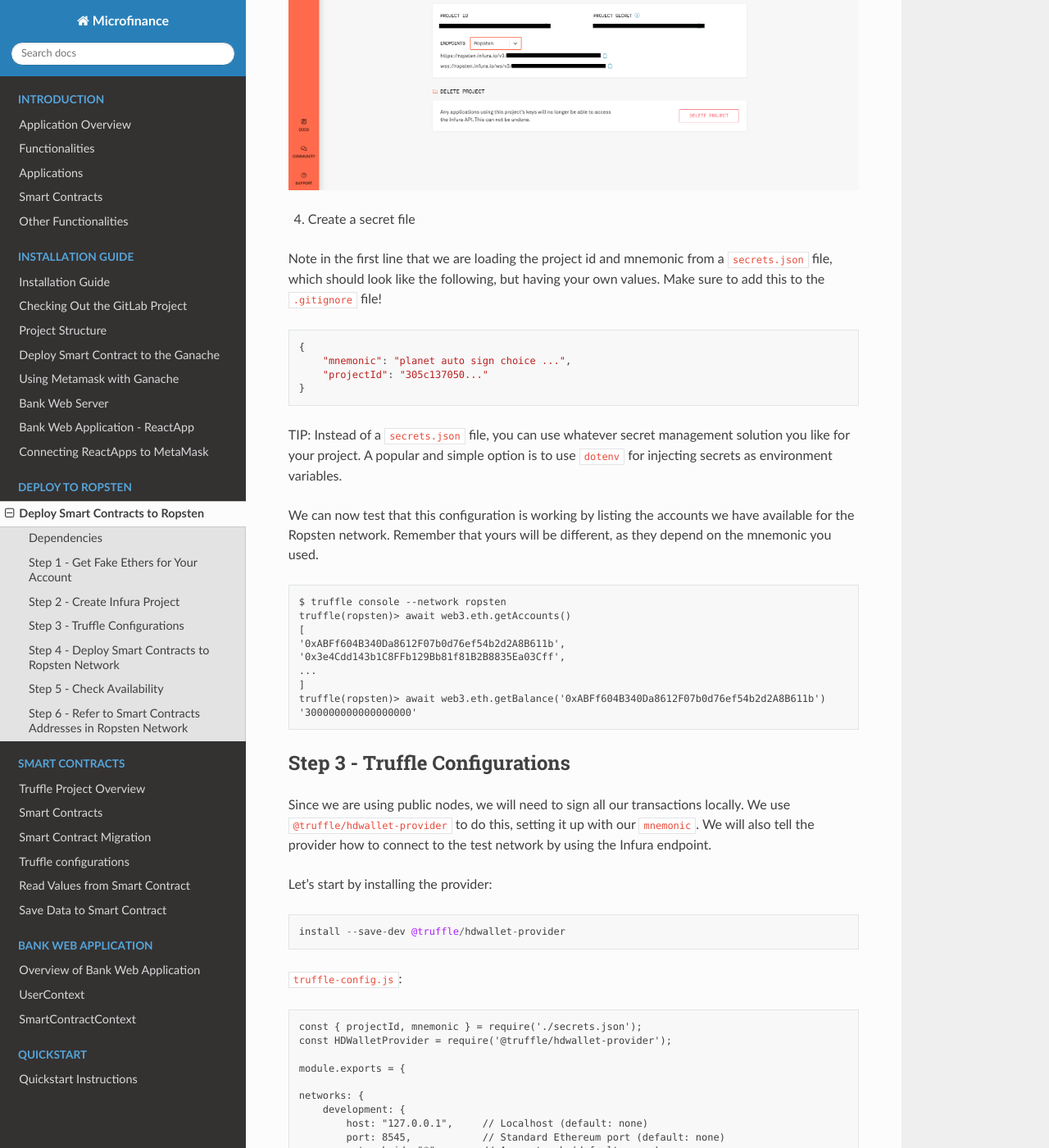
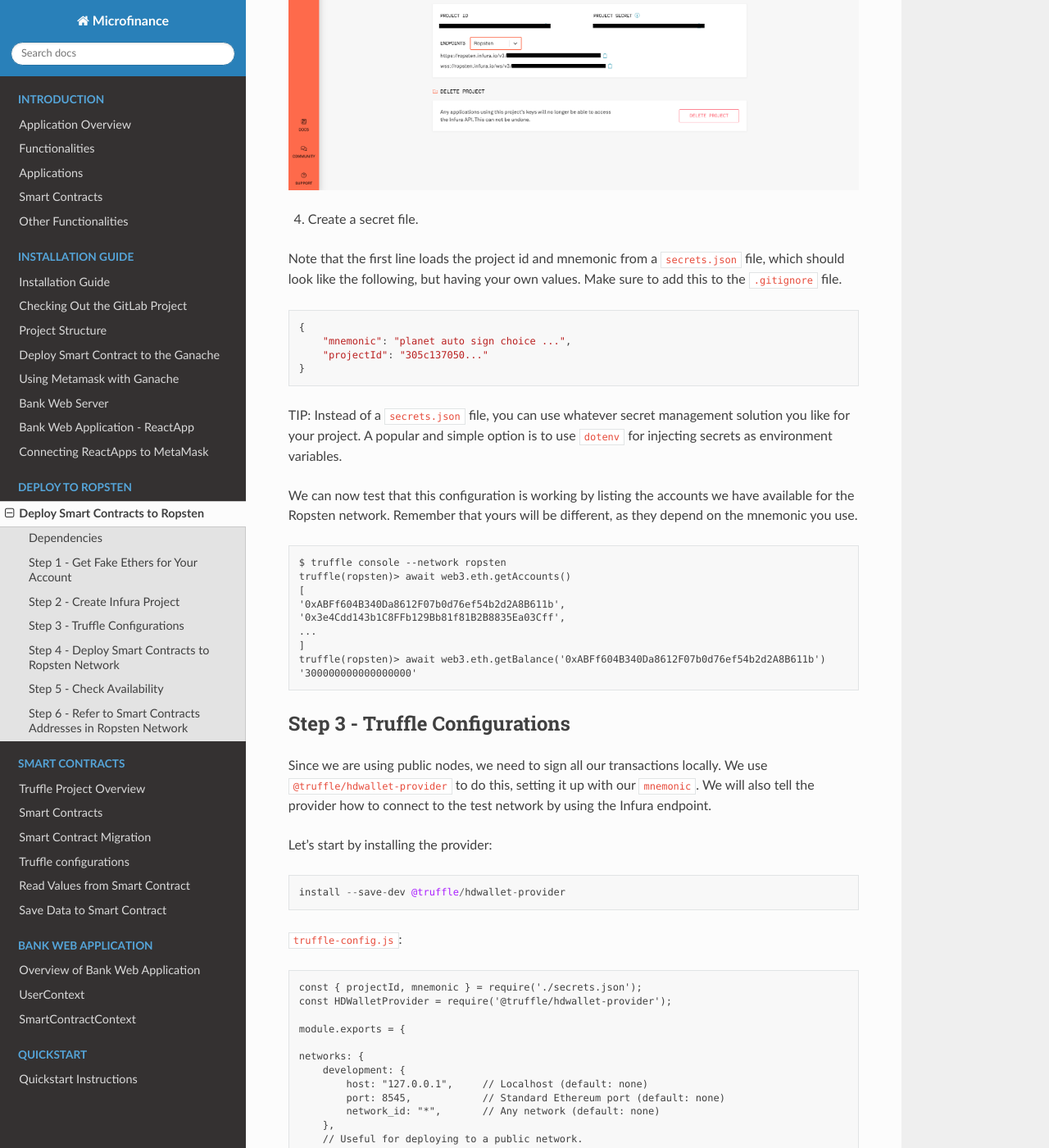
Before and after one commit to NivedithaKarthikeyan/LandregistryApp, a Sphinx documentation site: the page built from docs/source/deployToRopsten/guide.rst, in a window 1280 px wide and 1400 px high, scrolled down 3125 px. Shown: the whole window at 82% size. Built offline with Sphinx 7.4.7 and the Read the Docs theme 2.0.0, drawn with Linux system fonts in a browser that asks for light colours; some of the changed text lies outside the part shown.

Commit message:
Update docs/source/deployToRopsten/guide.rst

```diff
--- a/docs/source/deployToRopsten/guide.rst
+++ b/docs/source/deployToRopsten/guide.rst
@@ -50,10 +50,10 @@ Insert a name of the project and create one.
 
 .. image:: ../images/infura_project.png
 
-4. Create a secret file
+4. Create a secret file.
 
-Note in the first line that we are loading the project id and mnemonic from a ``secrets.json`` file,
-which should look like the following, but having your own values. Make sure to add this to the ``.gitignore`` file! ::
+Note that the first line loads the project id and mnemonic from a ``secrets.json`` file,
+which should look like the following, but having your own values. Make sure to add this to the ``.gitignore`` file. ::
 
     {
         "mnemonic": "planet auto sign choice ...",
@@ -64,7 +64,7 @@ TIP: Instead of a ``secrets.json`` file, you can use whatever secret management
 A popular and simple option is to use ``dotenv`` for injecting secrets as environment variables.
 
 We can now test that this configuration is working by listing the accounts we have available for the Ropsten network.
-Remember that yours will be different, as they depend on the mnemonic you used. ::
+Remember that yours will be different, as they depend on the mnemonic you use. ::
 
     $ truffle console --network ropsten
     truffle(ropsten)> await web3.eth.getAccounts()
@@ -80,7 +80,7 @@ Remember that yours will be different, as they depend on the mnemonic you used.
 Step 3 - Truffle Configurations
 ~~~~~~~~~~~~~~~~~~~~~~~~~~~~~~~~~~~~~~~~~
 
-Since we are using public nodes, we will need to sign all our transactions locally.
+Since we are using public nodes, we need to sign all our transactions locally.
 We use ``@truffle/hdwallet-provider`` to do this, setting it up with our ``mnemonic``.
 We will also tell the provider how to connect to the test network by using the Infura endpoint.
 
@@ -176,6 +174,6 @@ Change the ``5777`` value to ``3``. ::
     const userIdentityAddress = UserIdentityArtifact.networks[3].address;
     const bankLoanAddress = BankLoanArtifact.networks[3].address;
 
-This will refer the smart contract adderesses of Ropsten network used in ``bank-web-app``.
+This will allow us to refer to the smart contract adderesses in the Ropsten network in ``bank-web-app``.
 
 You may need more fake ethers to other accounts (Wallet accounts for Broker and Borrower users) in MetaMask to use the system.
```
Also changed, not shown: other parts of docs/source/deployToRopsten/guide.rst (+3 -5 lines).
